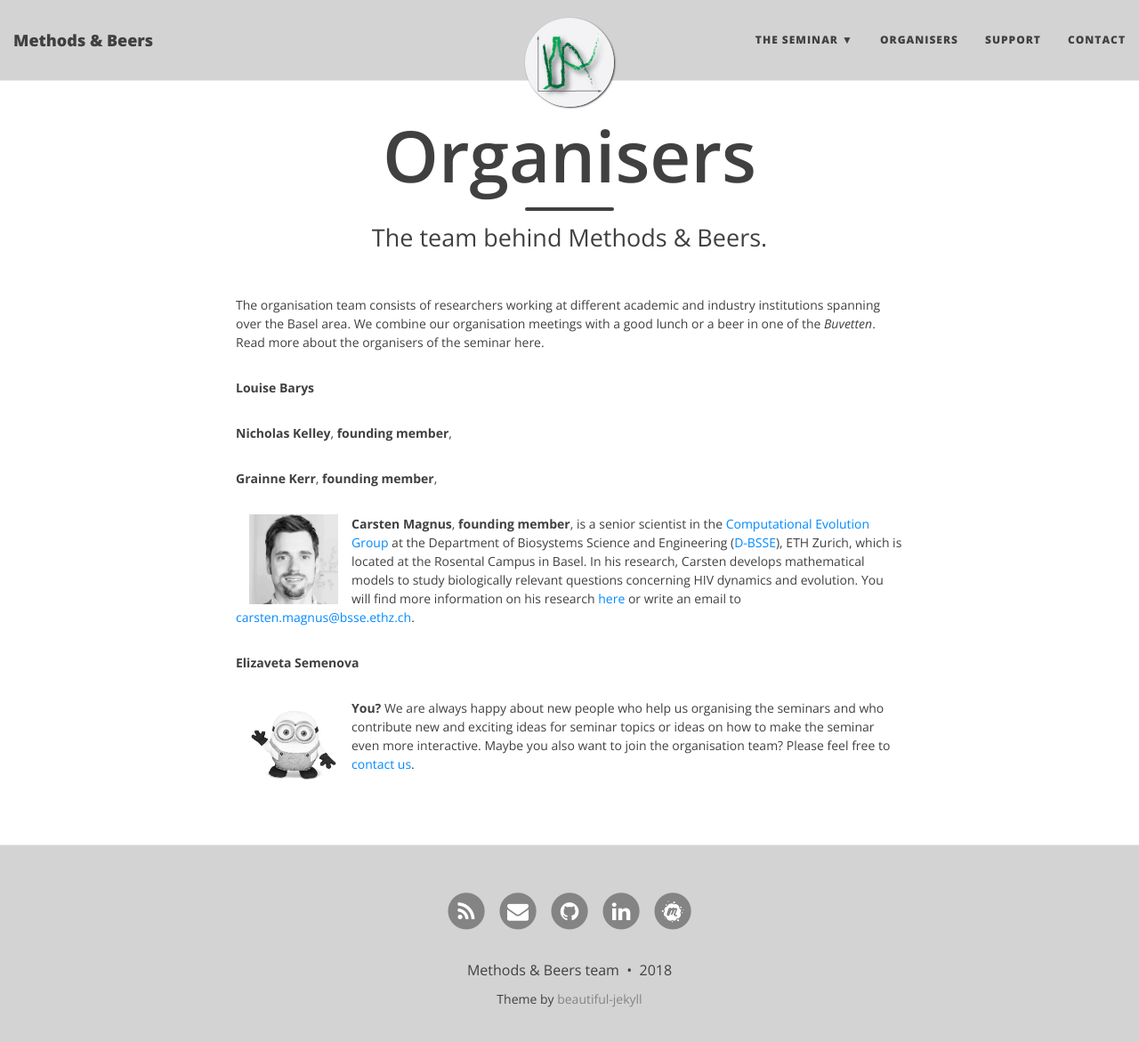
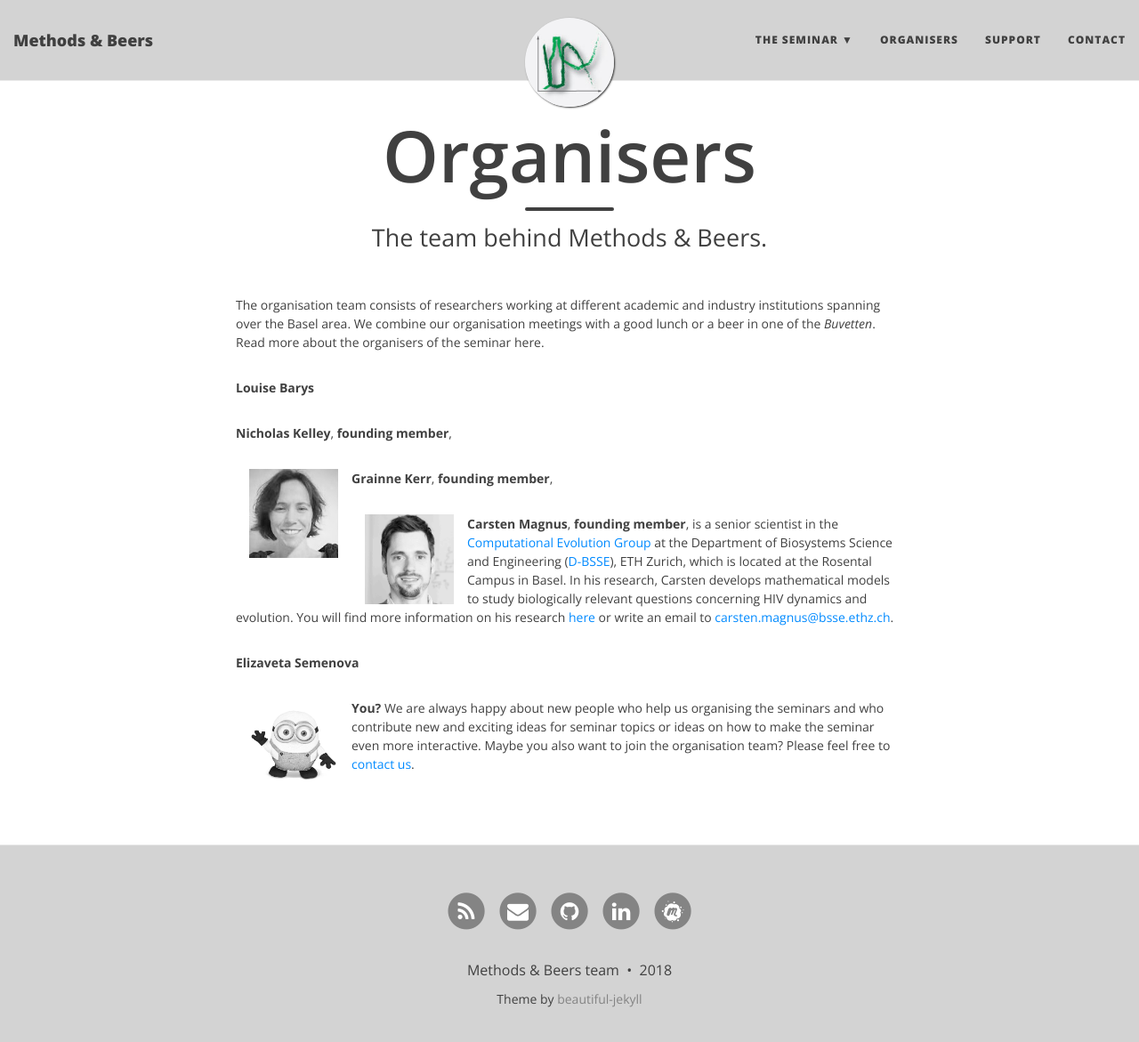
Before and after one commit to BaselComputationalCommunityInResearch/BaselComputationalCommunityInResearch.github.io, a Jekyll site: the page built from organisers/people.md, in a window 1280 px wide and 1183 px high. Shown: the top 1171 px of the window at 89% size. Built offline with Jekyll 4.4.1, drawn with Linux system fonts in a browser that asks for light colours.

Commit message:
Grainne, Louise and Nick added to organisers site

```diff
--- a/organisers/people.md
+++ b/organisers/people.md
@@ -11,9 +11,7 @@ The organisation team consists of researchers working at different academic and
 
 **Nicholas Kelley**, **founding member**,
 
-**Grainne Kerr**, **founding member**,
-
-
+<img src="/img/grainne.jpg" alt="Drawing" style="width: 100px;" hspace="15px" align="left"/>  **Grainne Kerr**,  **founding member**,
 
 
 <img src="/img/carsten2.jpg" alt="Drawing" style="width: 100px;" hspace="15px" align="left"/>  **Carsten Magnus**, **founding member**,  is a senior scientist in the [Computational Evolution Group][link Tanja] at the Department of Biosystems Science and Engineering ([D-BSSE][link BSSE]), ETH Zurich, which is located at the Rosental Campus in Basel. In his research, Carsten develops mathematical models to study biologically relevant questions concerning HIV dynamics and evolution. You will find more information on his research [here][link Carsten] or write an email to <carsten.magnus@bsse.ethz.ch>.
```
Also changed, not shown: img/Grainne.jpg (added), img/louise.jpg (added), img/nick.jpg (added).
